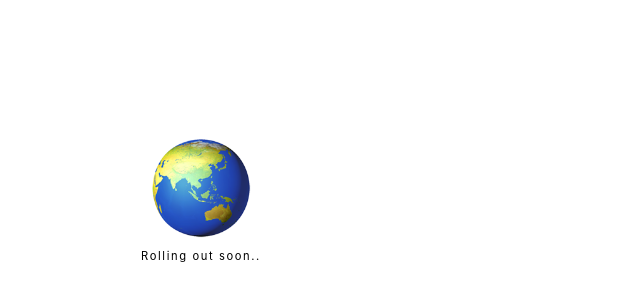
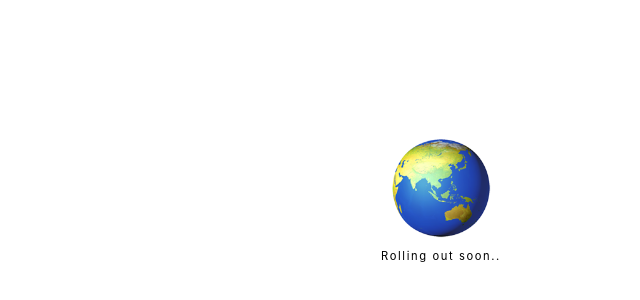
Before and after one commit to vinsevinalon/vinsevinalon, a Next.js app: page / in a window 1280 px wide. Shown: the part 194-494 px from the top of the page, without its empty margins (199-839 px from the left). Built offline with nearby package versions, Linux system fonts and the light colour scheme.

Commit message:
update styling

```diff
--- a/styles/globals.css
+++ b/styles/globals.css
@@ -3,7 +3,8 @@ body {
     padding: 0;
     margin: 0;
     font-family: -apple-system, Roboto Mono, sans-serif;
-    max-width: 100vh;
+    overflow-x: hidden;
+    position: relative;
 }
 
 a {
```
